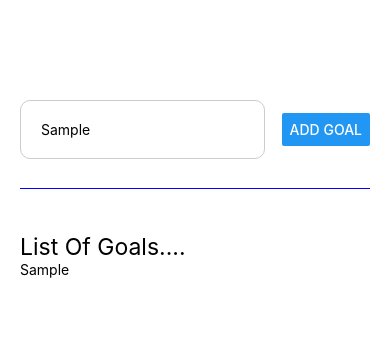
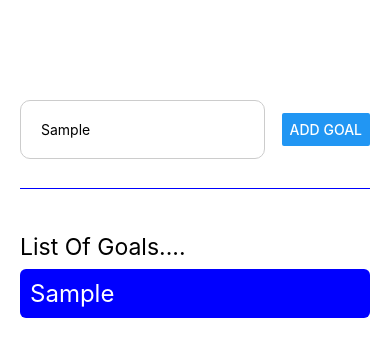
Before and after one commit to iraytee-code/ToDo-List-with-React-Native, a React Native app: screen / in a window 390 px wide. Both pictures are taken after typing "Sample" into the empty fields and a click on the button "ADD GOAL". Shown: the top 356 px of the page. Built offline with nearby package versions, Linux system fonts and the light colour scheme.

Commit message:
implemented flatlist and scroll view component

```diff
--- a/App.js
+++ b/App.js
@@ -1,4 +1,11 @@
-import { StyleSheet, Text, View, Button, TextInput } from "react-native";
+import {
+  StyleSheet,
+  Text,
+  View,
+  Button,
+  TextInput,
+  FlatList,
+} from "react-native";
 import { useState } from "react";
 
 export default function App() {
@@ -12,7 +19,7 @@ export default function App() {
   function addGoalHandler() {
     setCourseGoals((currentCourseGoals) => [
       ...currentCourseGoals,
-      enteredGoalText,
+      { text: enteredGoalText, id: Math.random().toString() },
     ]);
   }
   return (
@@ -27,11 +34,20 @@ export default function App() {
       </View>
       <View style={styles.goalsContainer}>
         <Text style={styles.goalsListHeader}>List Of Goals....</Text>
-        <View>
-          {courseGoals.map((goal) => (
-            <Text key={goal}>{goal}</Text>
-          ))}
-        </View>
+        <FlatList
+          data={courseGoals}
+          renderItem={(itemData) => {
+            return (
+              <View style={styles.goalTextContainer}>
+                <Text style={styles.goalText}>{itemData.item.text}</Text>
+              </View>
+            );
+          }}
+          keyExtractor={(item, index) => {
+            return item.id;
+          }}
+          alwaysBounceVertical={false}
+        />
       </View>
     </View>
   );
@@ -78,4 +94,14 @@ const styles = StyleSheet.create({
     alignItems: "center",
     fontSize: 23,
   },
+  goalTextContainer: {
+    backgroundColor: "blue",
+    marginVertical: 8,
+    borderRadius: 6,
+  },
+  goalText: {
+    color: "#fff",
+    fontSize: 24,
+    padding: 10,
+  },
 });
```
